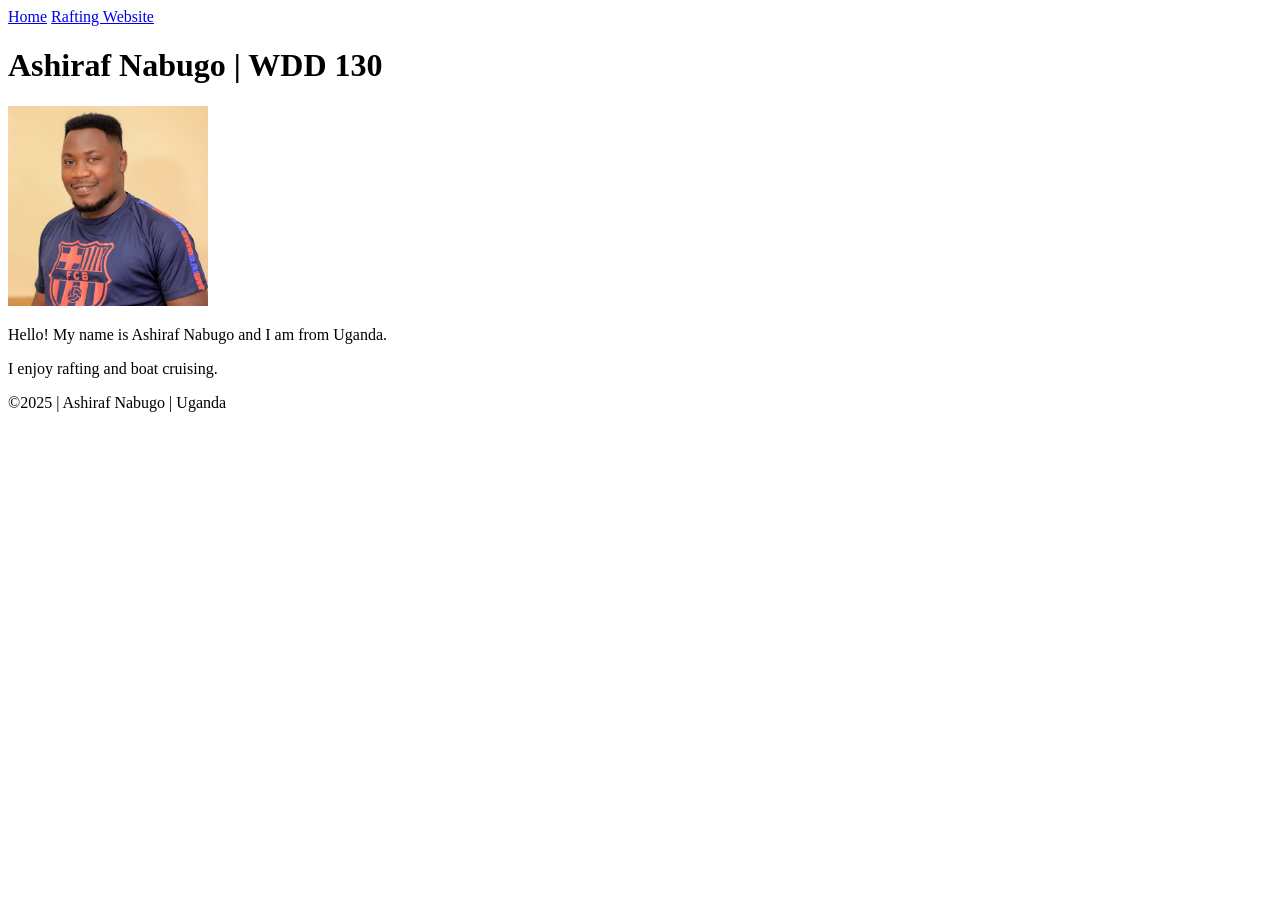
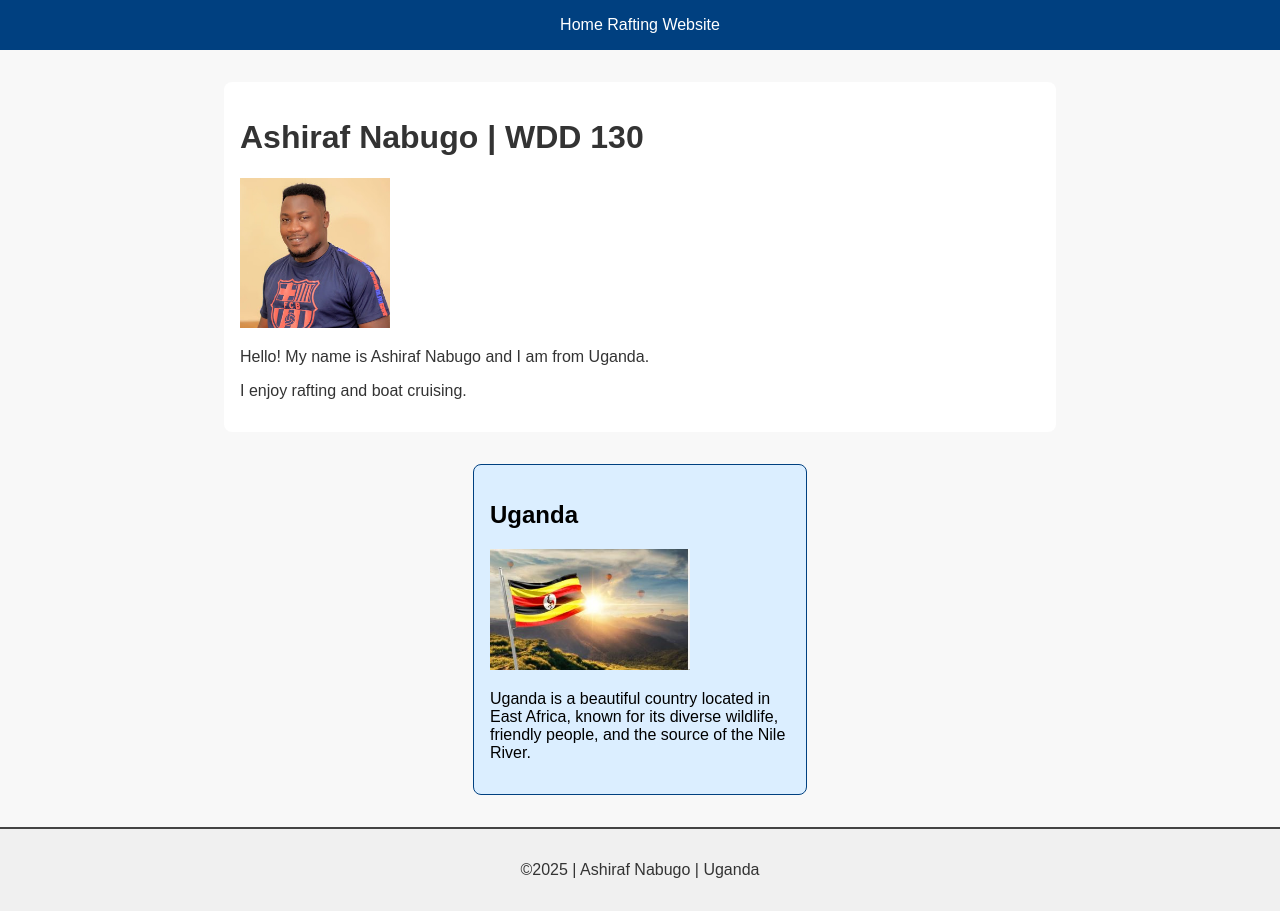
Before and after one commit to Ashiraf-Nabugo/wdd130, a plain HTML site: page index.html in a window 1280 px wide. Before the commit the page ends 800 px from the top, so only its background shows below. Drawn offline with Linux system fonts and the light colour scheme.

Commit message:
Changes to new file

```diff
--- a/index.html
+++ b/index.html
@@ -1,9 +1,13 @@
 <!DOCTYPE html>
 <html lang="en-US">
+
 <head>
   <meta charset="utf-8">
   <meta name="viewport" content="width=device-width, initial-scale=1.0">
   <title>Ashiraf Nabugo | WDD 130</title>
+    <meta name="description" content="Ashraf Gibson's home page for WDD130 - Web Fundamentals. Learn more about me and explore web projects.">
+    <meta name="author" content="Ashraf Gibson">
+      <link rel="stylesheet" href="styles/styles.css">
 </head>
 <body>
   <header>
@@ -15,10 +19,16 @@
 
   <main>
     <h1>Ashiraf Nabugo | WDD 130</h1>
-    <img src="images\profile.jpg" alt="Hello, my name is Ashiraf Nabugo" width="200">
+    <img src="images/profile.jpg" alt="Hello, my name is Ashiraf Nabugo" width="200">
     <p>Hello! My name is Ashiraf Nabugo and I am from Uganda.</p>
     <p>I enjoy rafting and boat cruising.</p>
   </main>
+  <aside>
+  <h2>Uganda</h2>
+  <img src="images/uganda.jpg" alt="Ugandan landscape" width="200">
+  <p>Uganda is a beautiful country located in East Africa, known for its diverse wildlife, friendly people, and the source of the Nile River.</p>
+</aside>
+
 
   <footer>
     <p>&copy;2025 | Ashiraf Nabugo | Uganda</p>
--- /dev/null
+++ b/styles/styles.css
@@ -0,0 +1,75 @@
+/* General page styles */
+body {
+  font-family: Arial, sans-serif;
+  margin: 0;
+  padding: 0;
+  background-color: #f8f8f8;
+  color: #333;
+}
+
+/* Header styles */
+header {
+  background-color: #004080;
+  color: white;
+  padding: 1em;
+  text-align: center;
+}
+
+nav ul {
+  list-style-type: none;
+  padding: 0;
+}
+
+nav ul li {
+  display: inline;
+  margin: 0 10px;
+}
+
+nav a {
+  color: white;
+  text-decoration: none;
+}
+
+/* Main content */
+main {
+  max-width: 800px;
+  margin: 2em auto;
+  padding: 1em;
+  background-color: white;
+  border-radius: 8px;
+}
+
+main img {
+  width: 150px;
+  height: auto;
+}
+
+/* Aside section */
+aside {
+  width: 300px;
+  margin: 2em auto;
+  padding: 1em;
+  background-color: #dbeeff;
+  border: 1px solid #004080;
+  color: #000;
+  border-radius: 8px;
+}
+
+aside img {
+  width: 200px;
+  height: auto;
+}
+
+/* Paragraph padding */
+p {
+  padding: 0;
+}
+
+/* Footer styles */
+footer {
+  margin-top: 2em;
+  border-top: 2px solid #444;
+  text-align: center;
+  padding: 1em;
+  background-color: #f0f0f0;
+}
```
Also changed, not shown: images/uganda.JPG (added).
